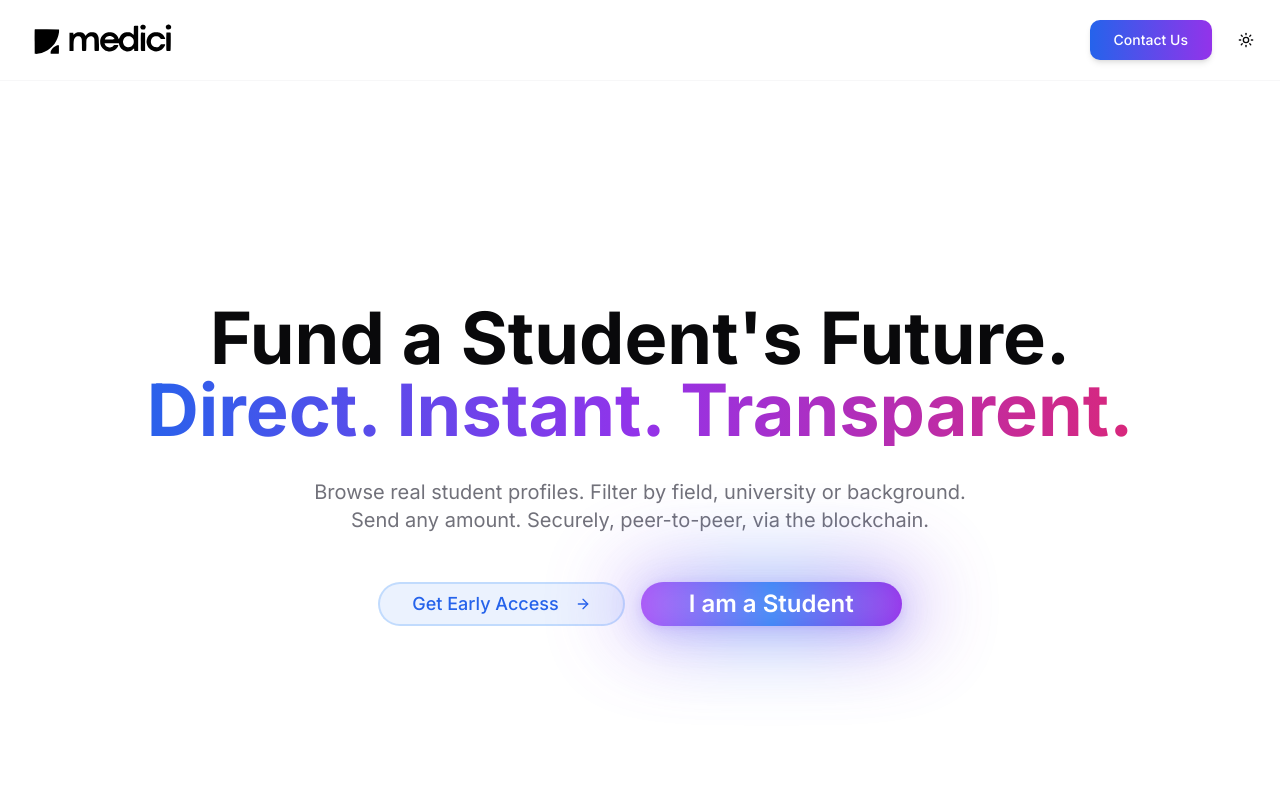
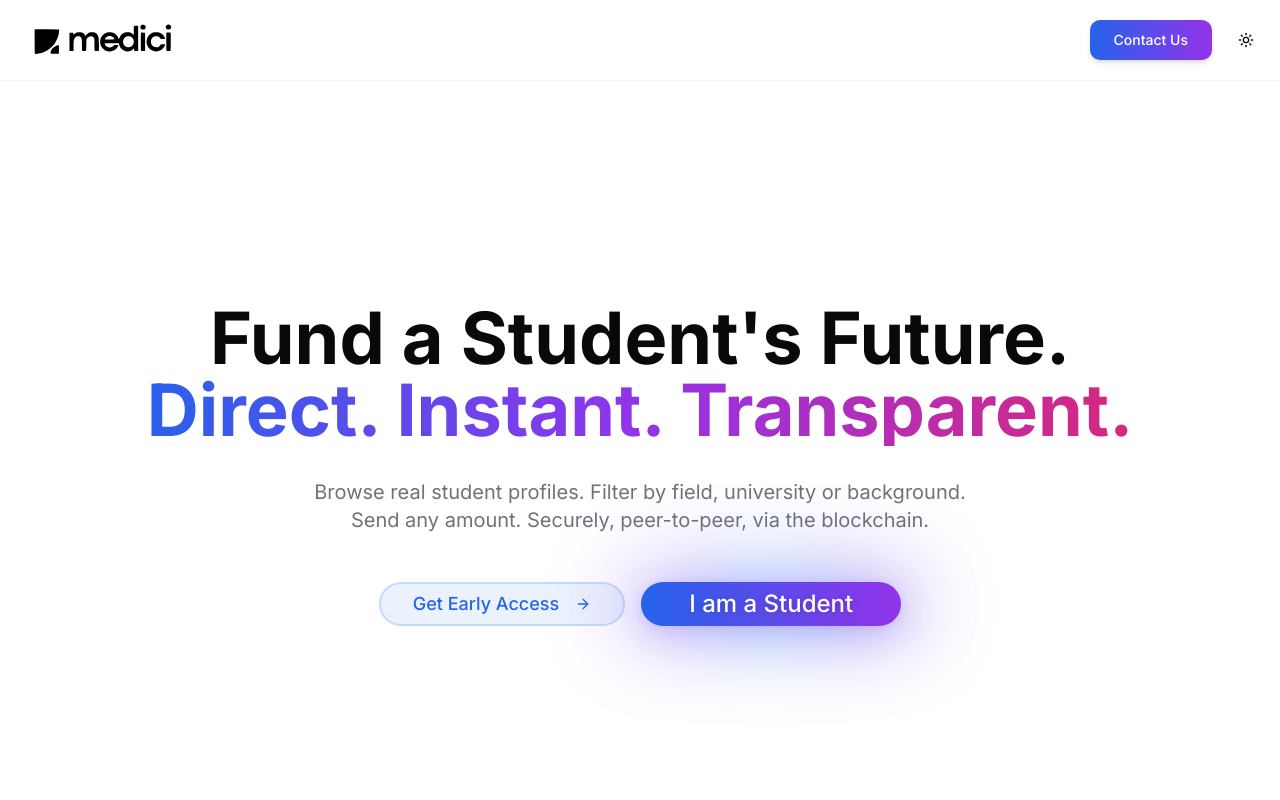
Before and after one commit to tidal3527/medici-landing, a Next.js app: page / in a window 1280 px wide. Shown: the top 800 px of the page. Built offline with nearby package versions, Linux system fonts and the light colour scheme; no server answers.

Commit message:
button changes

```diff
--- a/app/page.tsx
+++ b/app/page.tsx
@@ -206,7 +206,7 @@ export default function HomePage() {
                   <div className="absolute inset-0 z-0 rounded-full bg-gradient-to-r from-purple-500 via-blue-500 to-purple-600 blur-2xl opacity-70 scale-110" />
                   <Button
                     size="lg"
-                    className="relative z-10 flex items-center justify-center px-12 py-5 text-2xl font-semibold rounded-full bg-gradient-to-r from-purple-500 via-blue-500 to-purple-600 text-white shadow-2xl overflow-hidden border-none focus:ring-4 focus:ring-blue-300 transition-transform duration-300 transform hover:scale-105 hover:opacity-100 group"
+                    className="relative z-10 flex items-center justify-center px-12 py-5 text-2xl font-medium rounded-full bg-gradient-to-r from-blue-600 to-purple-600 text-white shadow-2xl overflow-hidden border-none focus:ring-4 focus:ring-blue-300 transition-transform duration-300 transform hover:scale-105 hover:opacity-100 group"
                     style={{
                       boxShadow: '0 8px 32px 0 rgba(99,102,241,0.25), 0 1.5px 8px 0 rgba(168,85,247,0.15)',
                     }}
@@ -214,9 +214,7 @@ export default function HomePage() {
                       window.location.href = 'https://student.medici.ac/studentform';
                     }}
                   >
-                    <span className="relative z-20">I am a Student</span>
-                    <span className="absolute inset-0 bg-white opacity-10 group-hover:opacity-30 transition-opacity duration-500 rounded-full blur-md"></span>
-                    <span className="absolute top-0 left-[-75%] w-[50%] h-full bg-white opacity-10 transform rotate-12 group-hover:animate-glare pointer-events-none"></span>
+                    <span className="relative z-20" style={{ textShadow: '0 1px 8px rgba(0,0,0,0.18)' }}>I am a Student</span>
                   </Button>
                   <style jsx>{`
                     @keyframes glare {
```
